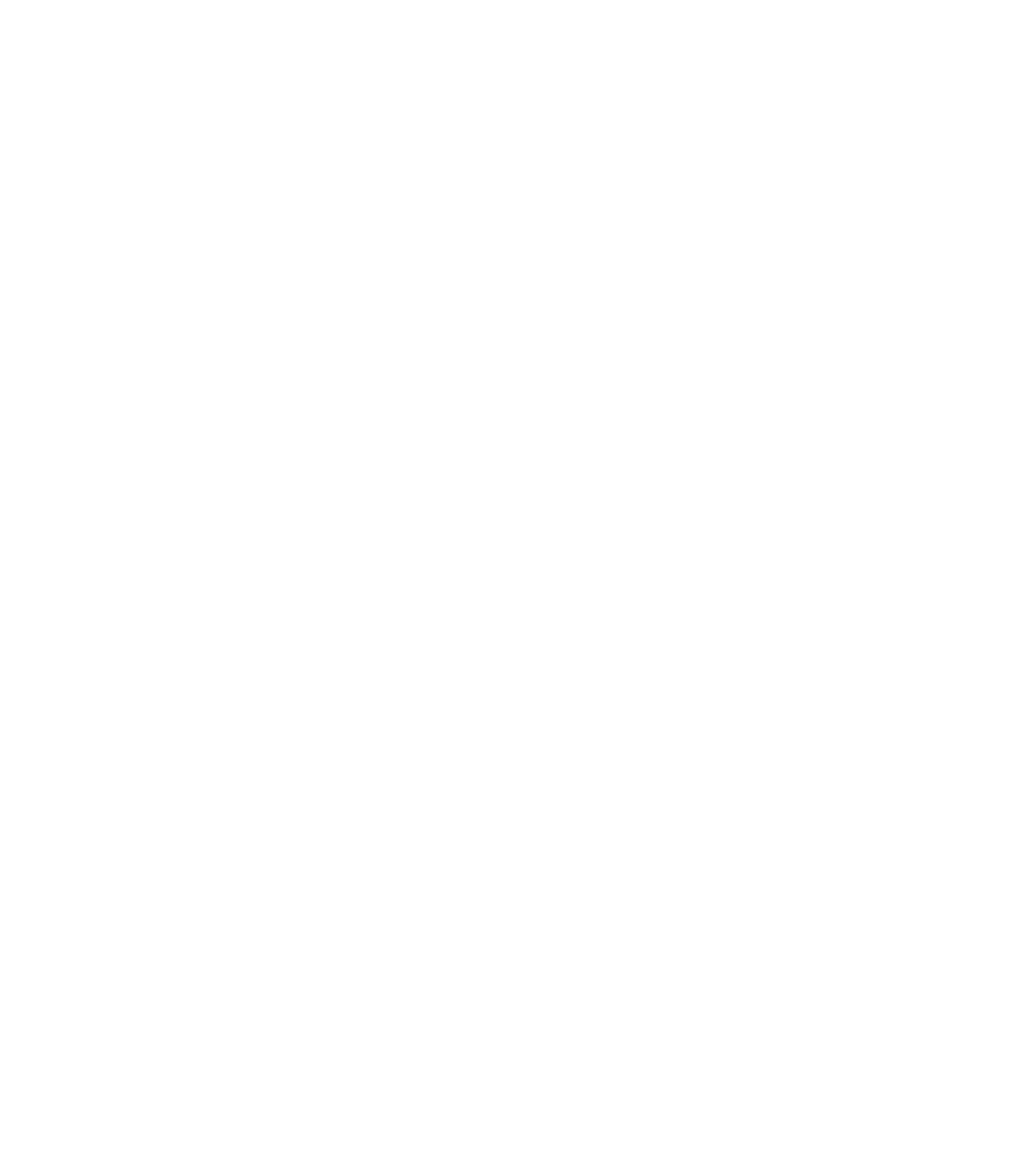
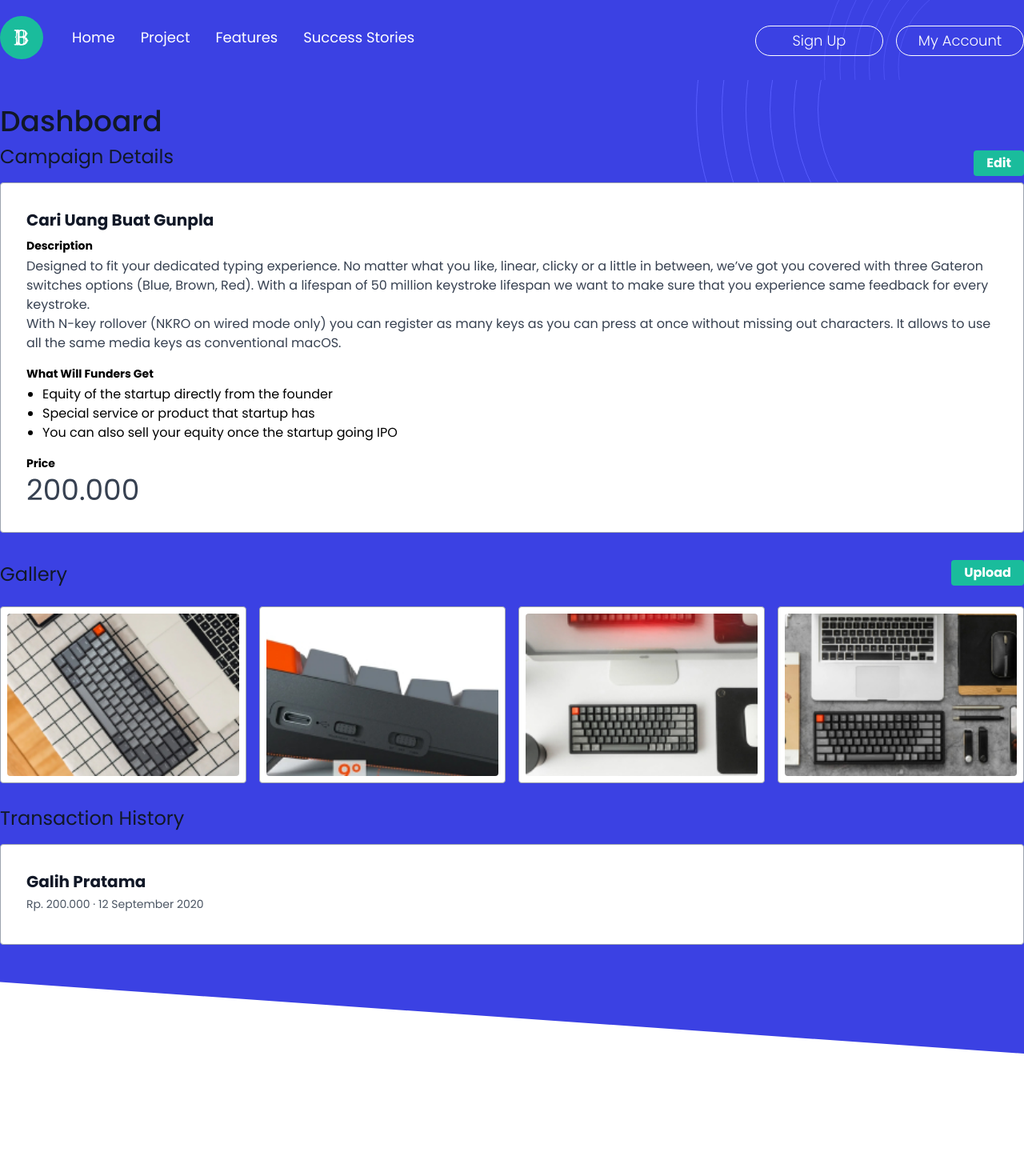
Before and after one commit to mohamadhandynugraha/startup-frontend, a Nuxt app: page /dashboard/projects/1 in a window 1280 px wide. Before the commit this address had no page. Shown: the top 1470 px of the page at 80% size. Before the commit the page ends 800 px from the top, so only its background shows below. Built offline with nearby package versions, Linux system fonts and the light colour scheme.

Commit message:
[FE]-16 detail projects dashboard

```diff
--- a/pages/dashboard/index.vue
+++ b/pages/dashboard/index.vue
@@ -60,7 +60,7 @@
             </div>
             <div class="flex items-center">
               <nuxt-link
-                to="/dashboard"
+                :to="'/dashboard/projects/' + 1"
                 class="bg-green-button text-white py-2 px-4 rounded"
               >
                 Detail
--- /dev/null
+++ b/pages/dashboard/projects/_id.vue
@@ -0,0 +1,144 @@
+<template>
+  <div class="project-page">
+    <section class="dashboard-header pt-5">
+      <div class="container mx-auto relative">
+        <Navbar />
+      </div>
+    </section>
+    <section class="container mx-auto pt-8">
+      <div class="flex justify-between items-center">
+        <div class="w-full mr-6">
+          <h2 class="text-4xl text-gray-900 mb-2 font-medium">Dashboard</h2>
+        </div>
+      </div>
+      <div class="flex justify-between items-center">
+        <div class="w-3/4 mr-6">
+          <h3 class="text-2xl text-gray-900 mb-4">Campaign Details</h3>
+        </div>
+        <div class="w-1/4 text-right">
+          <nuxt-link
+            to="/dashboard/projects/create"
+            class="bg-green-button hover:bg-green-button text-white font-bold px-4 py-1 rounded inline-flex items-center"
+          >
+            Edit
+          </nuxt-link>
+        </div>
+      </div>
+      <div class="block mb-2">
+        <div class="w-full lg:max-w-full lg:flex mb-4">
+          <div
+            class="border border-gray-400 bg-white rounded p-8 flex flex-col justify-between leading-normal"
+          >
+            <div>
+              <div class="text-gray-900 font-bold text-xl mb-2">
+                Cari Uang Buat Gunpla
+              </div>
+              <p class="text-sm font-bold flex items-center mb-1">
+                Description
+              </p>
+              <p class="text-gray-700 text-base">
+                Designed to fit your dedicated typing experience. No matter what
+                you like, linear, clicky or a little in between, we’ve got you
+                covered with three Gateron switches options (Blue, Brown, Red).
+                With a lifespan of 50 million keystroke lifespan we want to make
+                sure that you experience same feedback for every keystroke.
+              </p>
+              <p class="text-gray-700 text-base">
+                With N-key rollover (NKRO on wired mode only) you can register
+                as many keys as you can press at once without missing out
+                characters. It allows to use all the same media keys as
+                conventional macOS.
+              </p>
+              <p class="text-sm font-bold flex items-center mb-1 mt-4">
+                What Will Funders Get
+              </p>
+              <ul class="list-disc ml-5">
+                <li>Equity of the startup directly from the founder</li>
+                <li>Special service or product that startup has</li>
+                <li>
+                  You can also sell your equity once the startup going IPO
+                </li>
+              </ul>
+              <p class="text-sm font-bold flex items-center mb-1 mt-4">Price</p>
+              <p class="text-4xl text-gray-700 text-base">200.000</p>
+            </div>
+          </div>
+        </div>
+      </div>
+      <div class="flex justify-between items-center">
+        <div class="w-3/4 mr-6">
+          <h3 class="text-2xl text-gray-900 mb-4 mt-5">Gallery</h3>
+        </div>
+        <div class="w-1/4 text-right">
+          <nuxt-link
+            to="/upload"
+            class="bg-green-button hover:bg-green-button text-white font-bold px-4 py-1 rounded inline-flex items-center"
+          >
+            Upload
+          </nuxt-link>
+        </div>
+      </div>
+      <div class="flex -mx-2">
+        <div
+          class="relative w-1/4 bg-white m-2 p-2 border border-gray-400 rounded"
+        >
+          <figure class="item-thumbnail">
+            <img src="/project-slider-1.jpg" alt="" class="rounded w-full" />
+          </figure>
+        </div>
+        <div
+          class="relative w-1/4 bg-white m-2 p-2 border border-gray-400 rounded"
+        >
+          <figure class="item-thumbnail">
+            <img src="/project-slider-2.jpg" alt="" class="rounded w-full" />
+          </figure>
+        </div>
+        <div
+          class="relative w-1/4 bg-white m-2 p-2 border border-gray-400 rounded"
+        >
+          <figure class="item-thumbnail">
+            <img src="/project-slider-3.jpg" alt="" class="rounded w-full" />
+          </figure>
+        </div>
+        <div
+          class="relative w-1/4 bg-white m-2 p-2 border border-gray-400 rounded"
+        >
+          <figure class="item-thumbnail">
+            <img src="/project-slider-4.jpg" alt="" class="rounded w-full" />
+          </figure>
+        </div>
+      </div>
+      <div class="flex justify-between items-center">
+        <div class="w-3/4 mr-6">
+          <h3 class="text-2xl text-gray-900 mb-4 mt-5">Transaction History</h3>
+        </div>
+      </div>
+      <div class="block mb-2">
+        <div class="w-full lg:max-w-full lg:flex mb-4">
+          <div
+            class="w-full border border-gray-400 lg:border-gray-400 bg-white rounded p-8 flex flex-col justify-between leading-normal"
+          >
+            <div>
+              <div class="text-gray-900 font-bold text-xl mb-1">
+                Galih Pratama
+              </div>
+              <p class="text-sm text-gray-600 flex items-center mb-2">
+                Rp. 200.000 &middot; 12 September 2020
+              </p>
+            </div>
+          </div>
+        </div>
+      </div>
+    </section>
+    <div class="cta-clip -mt-20"></div>
+    <section class="call-to-action bg-purple-progress pt-64 pb-10"></section>
+    <Footer />
+  </div>
+</template>
+
+<script lang="ts">
+import Vue from 'vue'
+export default Vue.extend({
+  layout: 'auth',
+})
+</script>
```
